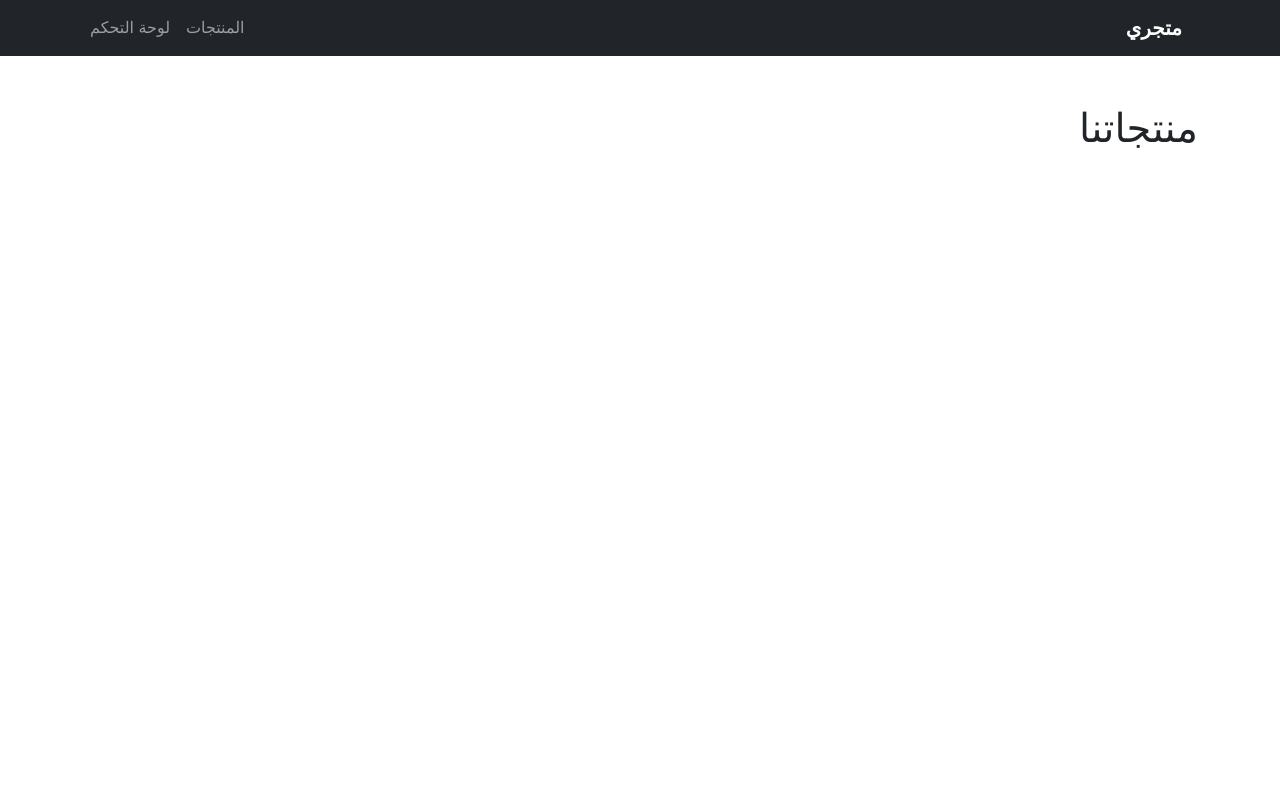
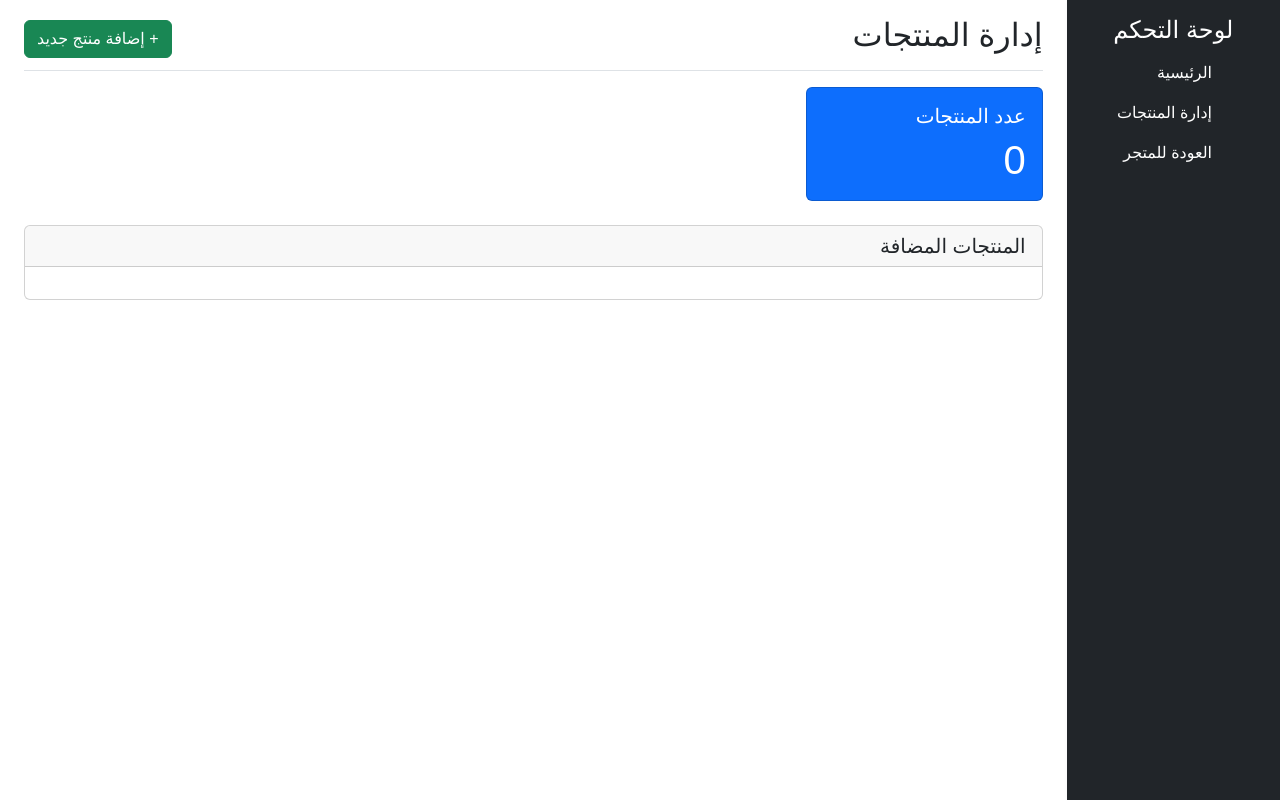
Before and after one commit to wacelalorshe/tawsel, a plain HTML site: page products.html in a window 1280 px wide. Drawn offline with nearby package versions, Linux system fonts and the light colour scheme; files that its build step writes are made by us from their sources.

Commit message:
Update products.html

```diff
--- a/products.html
+++ b/products.html
@@ -3,28 +3,69 @@
 <head>
     <meta charset="UTF-8">
     <meta name="viewport" content="width=device-width, initial-scale=1.0">
-    <title>المنتجات - متجري الإلكتروني</title>
+    <title>إدارة المنتجات - متجري</title>
     <link href="https://cdn.jsdelivr.net/npm/bootstrap@5.3.0/dist/css/bootstrap.min.css" rel="stylesheet">
-    <link href="css/style.css" rel="stylesheet">
+    <link href="../css/style.css" rel="stylesheet">
 </head>
 <body>
-    <nav class="navbar navbar-expand-lg navbar-dark bg-dark">
-        <div class="container">
-            <a class="navbar-brand" href="index.html">متجري</a>
-            <div class="navbar-nav">
-                <a class="nav-link" href="products.html">المنتجات</a>
-                <a class="nav-link" href="admin/dashboard.html">لوحة التحكم</a>
-            </div>
-        </div>
-    </nav>
+    <div class="container-fluid">
+        <div class="row">
+            <!-- الشريط الجانبي -->
+            <nav class="col-md-3 col-lg-2 d-md-block bg-dark sidebar">
+                <div class="position-sticky pt-3">
+                    <h4 class="text-white text-center">لوحة التحكم</h4>
+                    <ul class="nav flex-column">
+                        <li class="nav-item">
+                            <a class="nav-link text-white" href="dashboard.html">الرئيسية</a>
+                        </li>
+                        <li class="nav-item">
+                            <a class="nav-link active text-white" href="products.html">إدارة المنتجات</a>
+                        </li>
+                        <li class="nav-item">
+                            <a class="nav-link text-white" href="../index.html">العودة للمتجر</a>
+                        </li>
+                    </ul>
+                </div>
+            </nav>
 
-    <div class="container my-5">
-        <h1>منتجاتنا</h1>
-        <div id="products-container" class="row">
-            <!-- المنتجات تُحمّل من JavaScript -->
+            <!-- المحتوى الرئيسي -->
+            <main class="col-md-9 ms-sm-auto col-lg-10 px-md-4">
+                <div class="d-flex justify-content-between flex-wrap flex-md-nowrap align-items-center pt-3 pb-2 mb-3 border-bottom">
+                    <h2>إدارة المنتجات</h2>
+                    <div>
+                        <button class="btn btn-success" onclick="addNewProduct()">
+                            + إضافة منتج جديد
+                        </button>
+                    </div>
+                </div>
+
+                <!-- إحصائيات سريعة -->
+                <div class="row mb-4">
+                    <div class="col-md-3">
+                        <div class="card text-white bg-primary">
+                            <div class="card-body">
+                                <h5 class="card-title">عدد المنتجات</h5>
+                                <p class="card-text display-6" id="products-count">0</p>
+                            </div>
+                        </div>
+                    </div>
+                </div>
+
+                <!-- قائمة المنتجات -->
+                <div class="card">
+                    <div class="card-header">
+                        <h5 class="card-title mb-0">المنتجات المضافة</h5>
+                    </div>
+                    <div class="card-body">
+                        <div id="admin-products-container" class="row">
+                            <!-- المنتجات تظهر هنا -->
+                        </div>
+                    </div>
+                </div>
+            </main>
         </div>
     </div>
 
-    <script src="js/products.js"></script>
+    <script src="../js/admin-products.js"></script>
 </body>
 </html>
```
